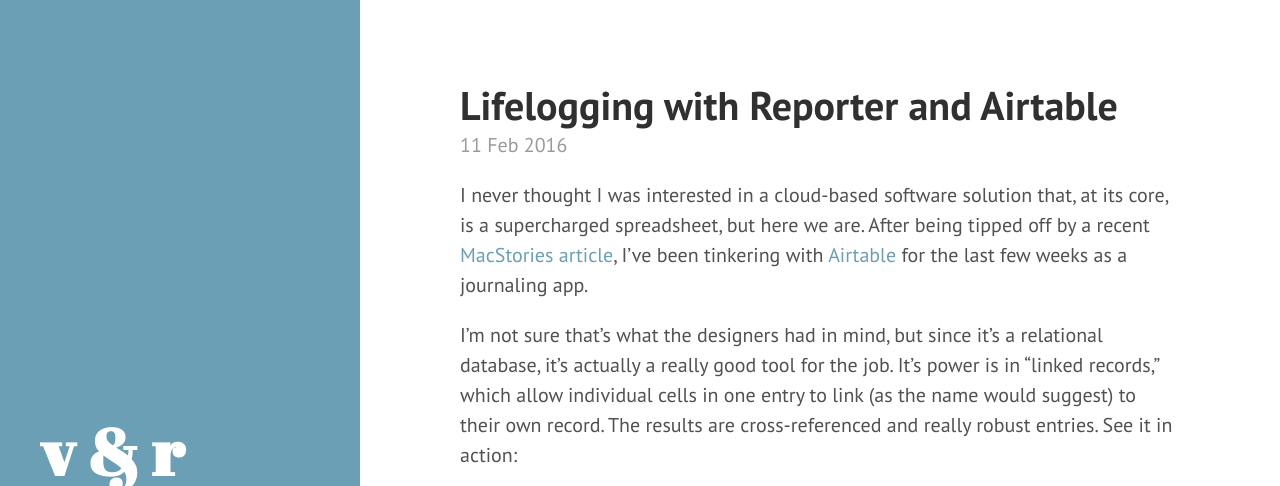
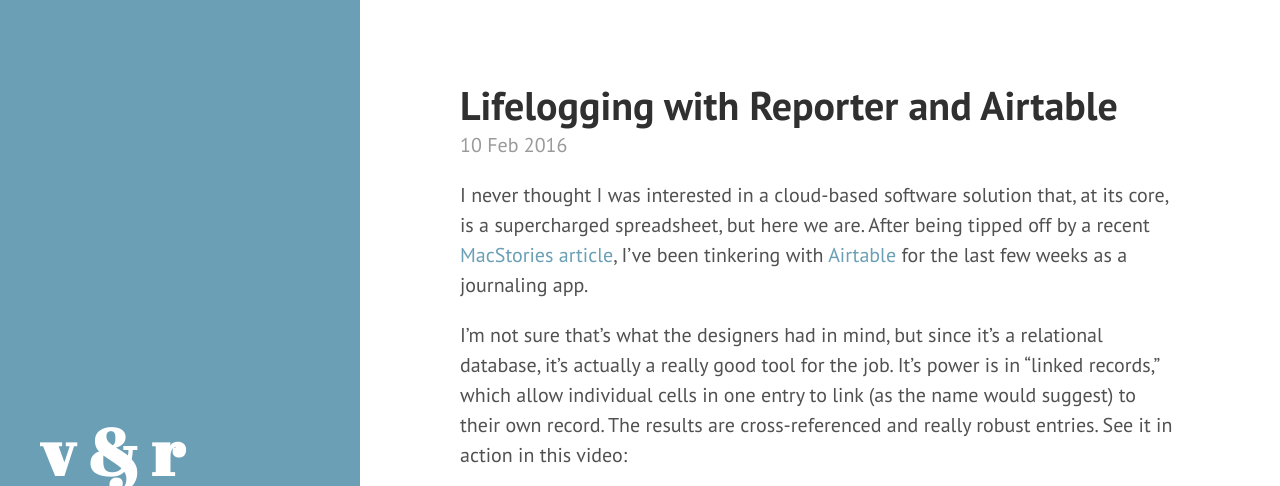
Before and after one commit to craigeley/verifyandrepair, a Jekyll site: the page built from _posts/2016-02-10-lifelogging-with-reporter-and-airtable.md, in a window 1280 px wide and 900 px high, cut to the strip 0-486 px from the top of the window. Built offline with Jekyll 4.4.1, drawn with Linux system fonts in a browser that asks for light colours; comment, search, counter and statistics services are not loaded; part of the change alters nothing that is shown; some of the changed text lies outside the part shown.

```diff
--- a/_config.yml
+++ b/_config.yml
@@ -30,7 +30,7 @@ gems:
   - pygments.rb
   - jekyll-archives
 
-disqusid: fieldnoise
+disqusid: verifyrepair
 
 ### Tag Archives Config
 
--- a/_includes/comments.html
+++ b/_includes/comments.html
@@ -2,7 +2,7 @@
 <div id="disqus_thread"></div>
 <script type="text/javascript">
   /* * * CONFIGURATION VARIABLES: EDIT BEFORE PASTING INTO YOUR WEBPAGE * * */
-  var disqus_shortname = 'fieldnoise'; // required: replace example with your forum shortname
+  var disqus_shortname = 'verifyrepair'; // required: replace example with your forum shortname
   var disqus_identifier = "{{ site.disqusid }}{{ page.url | replace:'index.html','' }}";
 
   /* * * DON'T EDIT BELOW THIS LINE * * */
--- a/_includes/js.html
+++ b/_includes/js.html
@@ -7,3 +7,15 @@
  <script type="text/javascript">
 	$.bigfoot({numberResetSelector: ".post"});
  </script>
+
+ <!-- Google Analytics -->
+ <script>
+  (function(i,s,o,g,r,a,m){i['GoogleAnalyticsObject']=r;i[r]=i[r]||function(){
+  (i[r].q=i[r].q||[]).push(arguments)},i[r].l=1*new Date();a=s.createElement(o),
+  m=s.getElementsByTagName(o)[0];a.async=1;a.src=g;m.parentNode.insertBefore(a,m)
+  })(window,document,'script','//www.google-analytics.com/analytics.js','ga');
+
+  ga('create', 'UA-73648405-1', 'auto');
+  ga('send', 'pageview');
+
+</script>
--- a/_posts/2016-02-11-lifelogging-with-reporter-and-airtable.md
+++ b/_posts/2016-02-10-lifelogging-with-reporter-and-airtable.md
@@ -2,16 +2,16 @@
 layout: post
 title: Lifelogging with Reporter and Airtable
 author: Craig Eley
-date: 2016-02-11
+date: 2016-02-10
 tags:
 - lifelogging
 ---
 
 I never thought I was interested in a cloud-based software solution that, at its core, is a supercharged spreadsheet, but here we are. After being tipped off by a recent [MacStories article](https://www.macstories.net/roundups/new-apps-for-2016/), I've been tinkering with [Airtable](https://airtable.com) for the last few weeks as a journaling app.
 
-I'm not sure that's what the designers had in mind, but since it's a relational database, it's actually a really good tool for the job. It's power is in "linked records," which allow individual cells in one entry to link (as the name would suggest) to their own record. The results are cross-referenced and really robust entries. See it in action:
+I'm not sure that's what the designers had in mind, but since it's a relational database, it's actually a really good tool for the job. It's power is in "linked records," which allow individual cells in one entry to link (as the name would suggest) to their own record. The results are cross-referenced and really robust entries. See it in action in this video:
 
-<iframe src="https://player.vimeo.com/video/134358966" width="500" height="281" frameborder="0" webkitallowfullscreen mozallowfullscreen allowfullscreen></iframe>
+<iframe src="https://player.vimeo.com/video/134358966" width="700" height="393" frameborder="0" webkitallowfullscreen mozallowfullscreen allowfullscreen></iframe>
 
 Linked records make Airtable great for something like a beer log. By setting both the brewery and the style as linked records, it's easy to see every IPA you've had recently, or how often you choose something from [Bell's](http://www.bellsbeer.com). And since you can have multiple "bases" (Airtable's shorthand for "database"), this journal can live alongside others in the same app.
 
@@ -35,7 +35,8 @@ Reporter also pulls down a ton of data in the background, without any user input
 
 Lastly, I created some Airtable-specific columns that exceed what Reporter can do. I added an "Attachments" column, which allows for a picture, and a long-text field called "Notes." All said and done, it looks like this:
 
-![](http://d.pr/i/14jA2+)
+[![](http://d.pr/i/14jA2+)](http://d.pr/i/14jA2)
+*click to enlarge*
 
 ### Script Setup
 
```
Also changed, not shown: README.md.
